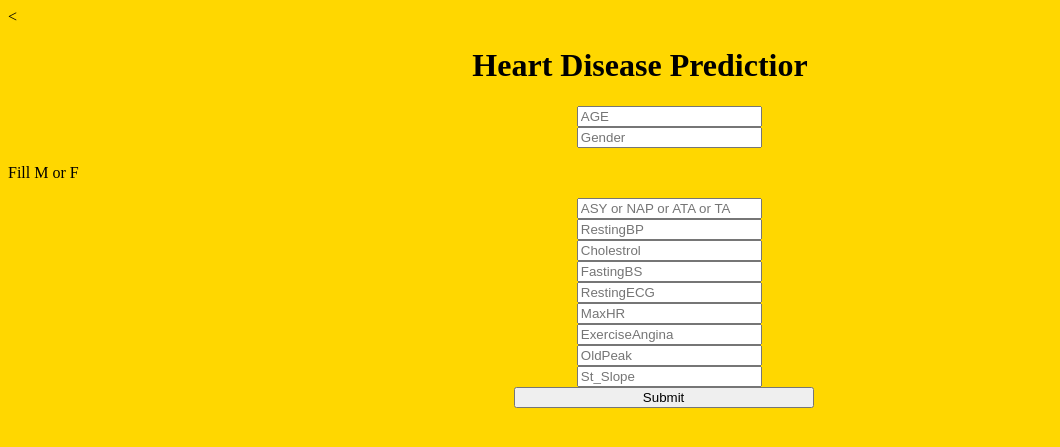
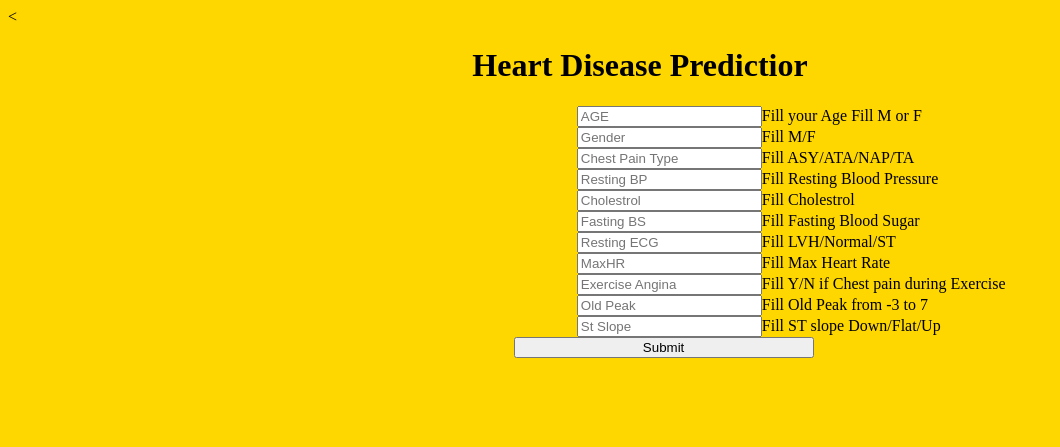
Before and after one commit to bridgecrew-perf6/Heart_Disease_Predictor_Deployed, a Flask app: page / in a window 1280 px wide. Shown: the top 447 px of the page, without its empty margins (0-1060 px from the left). Run offline with Flask 2, Linux system fonts and the light colour scheme.

Commit message:
Update index.html

```diff
--- a/templates/index.html
+++ b/templates/index.html
@@ -15,17 +15,17 @@
     <body  style="background-color:Gold;">
         <h1 style="text-align:center;">Heart Disease Predictior</h1>
         <form action="/" method="POST">
-            <input  style="margin-left:45%;" type="number" name="AGE" placeholder="AGE" required="required" />
-            <input style="margin-left:45%;" type="text" name="Sex" placeholder="Gender" required="required" /><p>Fill M or F</p>
-            <input style="margin-left:45%;" type="text" name="Chest_Pain" placeholder="ASY or NAP or ATA or TA" required="required" />
-            <input style="margin-left:45%;" type="number" name="RestingBP" placeholder="RestingBP" required="required" />
-            <input style="margin-left:45%;" type="number" name="Cholestrol" placeholder="Cholestrol" required="required" />
-            <input style="margin-left:45%;" type="number" name="FastingBS" placeholder="FastingBS" required="required" />
-            <input style="margin-left:45%;" type="text" name="RestingECG" placeholder="RestingECG" required="required" />
-            <input style="margin-left:45%;" type="number" name="MaxHR" placeholder="MaxHR" required="required" />
-            <input style="margin-left:45%;" type="text" name="ExerciseAngina" placeholder="ExerciseAngina" required="required" />
-            <input style="margin-left:45%;" type="number" name="OldPeak" placeholder="OldPeak" required="required" />
-            <input style="margin-left:45%;" type="text"  name="St_Slope" placeholder="St_Slope" required="required" />
+            <input  style="margin-left:45%;" type="number" name="AGE" placeholder="AGE" required="required">Fill your Age</input>
+            Fill M or F<input style="margin-left:45%;" type="text" name="Sex" placeholder="Gender" required="required" />Fill M/F</input>
+            <input style="margin-left:45%;" type="text" name="Chest_Pain" placeholder="Chest Pain Type" required="required" />Fill ASY/ATA/NAP/TA</input>
+            <input style="margin-left:45%;" type="number" name="RestingBP" placeholder="Resting BP" required="required" />Fill Resting Blood Pressure</input>
+            <input style="margin-left:45%;" type="number" name="Cholestrol" placeholder="Cholestrol" required="required" />Fill Cholestrol</input>
+            <input style="margin-left:45%;" type="number" name="FastingBS" placeholder="Fasting BS" required="required" />Fill Fasting Blood Sugar</input>
+            <input style="margin-left:45%;" type="text" name="RestingECG" placeholder="Resting ECG" required="required" />Fill LVH/Normal/ST</input>
+            <input style="margin-left:45%;" type="number" name="MaxHR" placeholder="MaxHR" required="required" />Fill Max Heart Rate</input>
+            <input style="margin-left:45%;" type="text" name="ExerciseAngina" placeholder="Exercise Angina" required="required" />Fill Y/N if Chest pain during Exercise</input>
+            <input style="margin-left:45%;" type="number" name="OldPeak" placeholder="Old Peak" required="required" />Fill Old Peak from -3 to 7</input>
+            <input style="margin-left:45%;" type="text"  name="St_Slope" placeholder="St Slope" required="required" />Fill ST slope Down/Flat/Up</input>
 
           <button type="submit" onclick='alert("You can call Ambulance 108")' style="width: 300px; margin-left: 40%;" class="btn btn-primary btn-block btn-large">Submit</button>
         </form>
```
